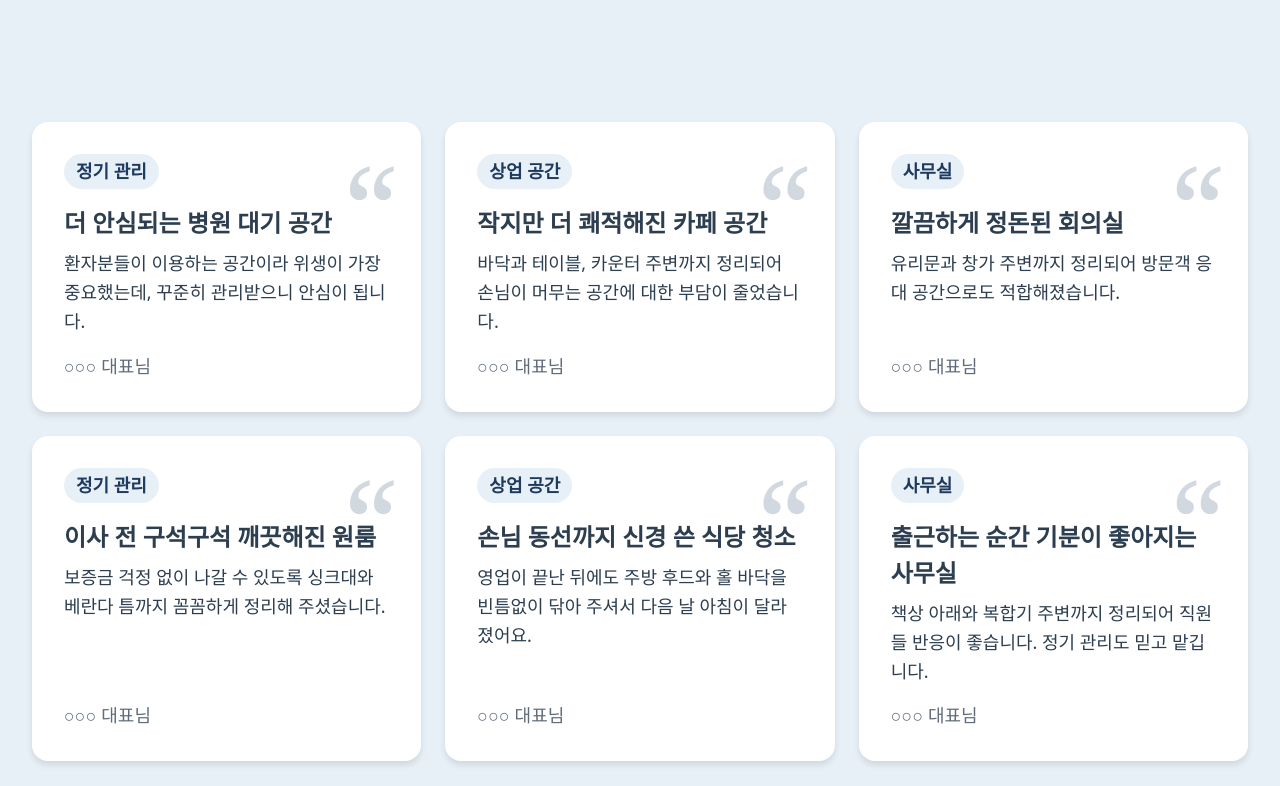
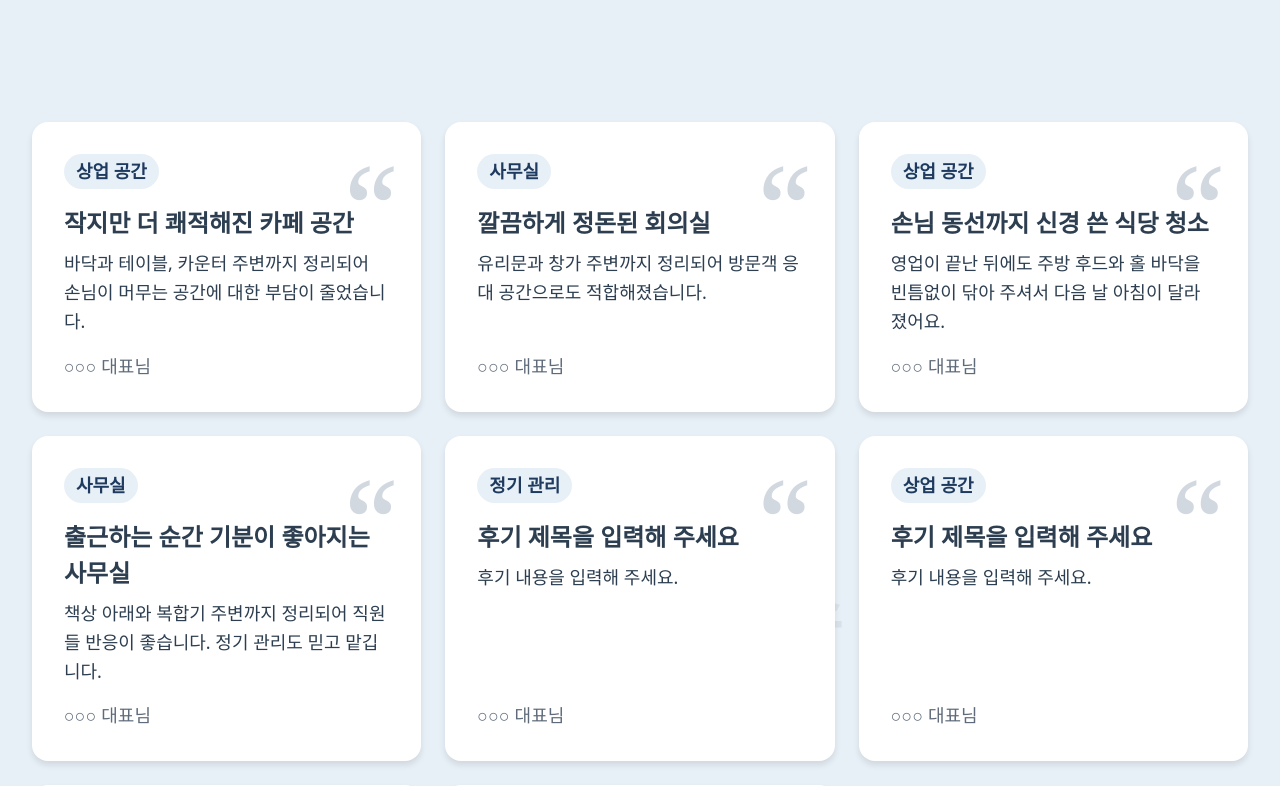
Before and after one commit to leedonghyun79/dawnlight_cleaning, a Next.js app: page /review in a window 1280 px wide. Shown: the part 500-1286 px from the top of the page. Built offline with nearby package versions, Linux system fonts and the light colour scheme; a web font is replaced by a local one.

Commit message:
후기 섹션 추가

```diff
--- a/src/components/sections/Review.tsx
+++ b/src/components/sections/Review.tsx
@@ -4,6 +4,7 @@ import { useEffect, useRef, useState } from 'react';
 import Image from 'next/image';
 import { reviews, type ReviewTag } from '@/data/reviews';
 import Card from '@/components/common/Card';
+import BrandLogo from '@/components/common/BrandLogo';
 
 const tagLabels: Record<ReviewTag, string> = {
   maintenance: '정기 관리',
@@ -107,6 +108,16 @@ export default function Review({ variant = 'carousel' }: ReviewProps) {
         )}
 
         <div className="relative">
+          {!isCarousel && (
+            <div
+              aria-hidden="true"
+              className="pointer-events-none absolute inset-0 flex items-center justify-center overflow-hidden"
+            >
+              <div className="scale-[2.5] opacity-[0.07]">
+                <BrandLogo size="lg" />
+              </div>
+            </div>
+          )}
           <div ref={trackRef} className={listClass}>
             {visibleReviews.map((review) => {
               const meta = [`${review.initial ?? '○○○'} 대표님`, review.region, review.size].filter(Boolean);
--- a/src/data/reviews.ts
+++ b/src/data/reviews.ts
@@ -13,46 +13,46 @@ export interface Review {
   photo?: string; // 작업 후 사진 경로 (/public 기준)
 }
 
-export const reviews: Review[] = [
+// 실제 고객 후기 (사무실·상업 공간). 별점과 이니셜은 넣지 않았다.
+const actualReviews: Review[] = [
   {
-    id: '1',
-    title: '더 안심되는 병원 대기 공간',
-    tag: 'maintenance',
-    content: '환자분들이 이용하는 공간이라 위생이 가장 중요했는데, 꾸준히 관리받으니 안심이 됩니다.',
-  },
-  {
-    id: '2',
+    id: 'real-1',
     title: '작지만 더 쾌적해진 카페 공간',
     tag: 'commercial',
     content: '바닥과 테이블, 카운터 주변까지 정리되어 손님이 머무는 공간에 대한 부담이 줄었습니다.',
   },
   {
-    id: '3',
+    id: 'real-2',
     title: '깔끔하게 정돈된 회의실',
     tag: 'office',
     content: '유리문과 창가 주변까지 정리되어 방문객 응대 공간으로도 적합해졌습니다.',
   },
-  // TODO: 아래 4~6번은 캐러셀 동작 확인용 샘플 문구. 실제 고객 동의를 받은 후기로 교체하기 전에는 공개하지 않는다.
   {
-    id: '4',
-    title: '이사 전 구석구석 깨끗해진 원룸',
-    tag: 'maintenance',
-    content: '보증금 걱정 없이 나갈 수 있도록 싱크대와 베란다 틈까지 꼼꼼하게 정리해 주셨습니다.',
-  },
-  {
-    id: '5',
+    id: 'real-3',
     title: '손님 동선까지 신경 쓴 식당 청소',
     tag: 'commercial',
     content: '영업이 끝난 뒤에도 주방 후드와 홀 바닥을 빈틈없이 닦아 주셔서 다음 날 아침이 달라졌어요.',
   },
   {
-    id: '6',
+    id: 'real-4',
     title: '출근하는 순간 기분이 좋아지는 사무실',
     tag: 'office',
     content: '책상 아래와 복합기 주변까지 정리되어 직원들 반응이 좋습니다. 정기 관리도 믿고 맡깁니다.',
   },
 ];
 
+// 나머지는 실제 후기가 생기기 전까지 쓰는 자리표시자.
+const placeholderTags: ReviewTag[] = ['maintenance', 'commercial', 'office'];
+
+const placeholderReviews: Review[] = Array.from({ length: 12 }, (_, i) => ({
+  id: String(i + 5),
+  title: '후기 제목을 입력해 주세요',
+  tag: placeholderTags[i % placeholderTags.length],
+  content: '후기 내용을 입력해 주세요.',
+}));
+
+export const reviews: Review[] = [...actualReviews, ...placeholderReviews];
+
 export const reviewStats = {
   satisfaction: 99,
   totalServices: 12000,
```
